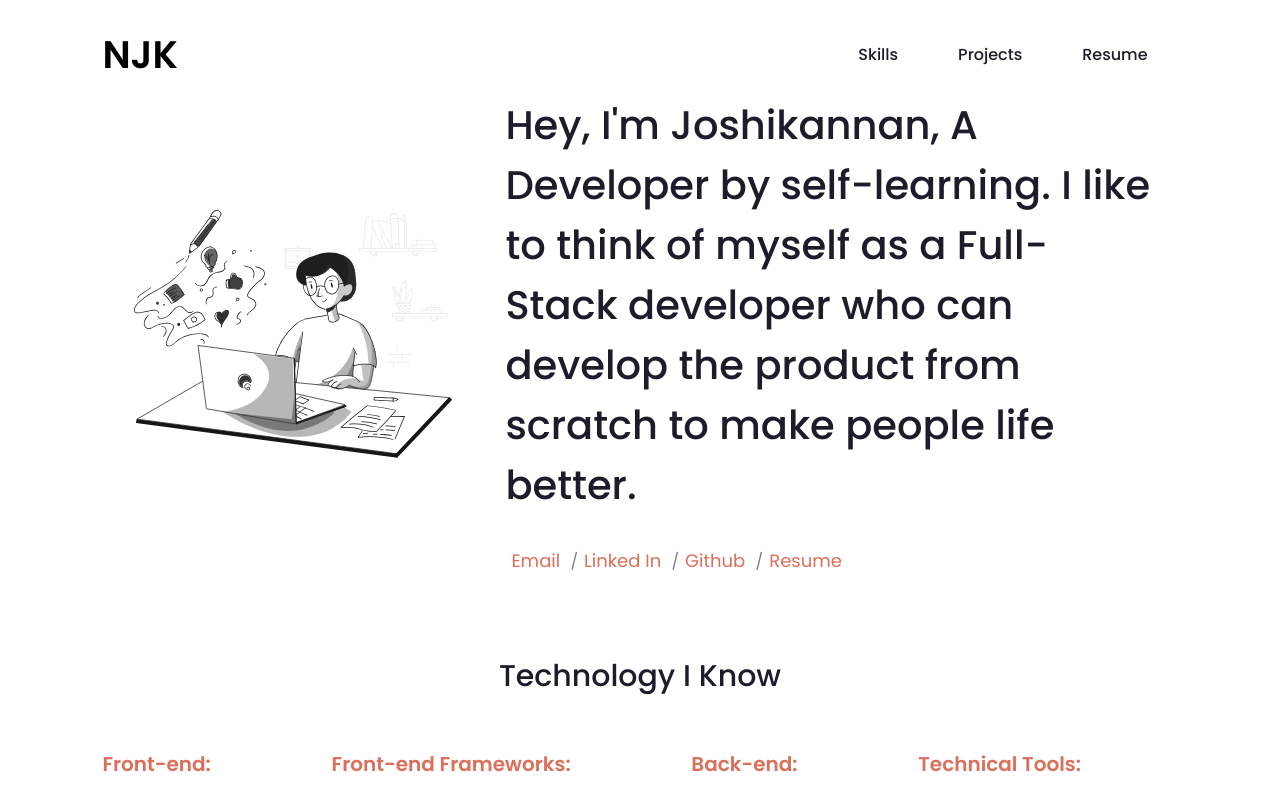
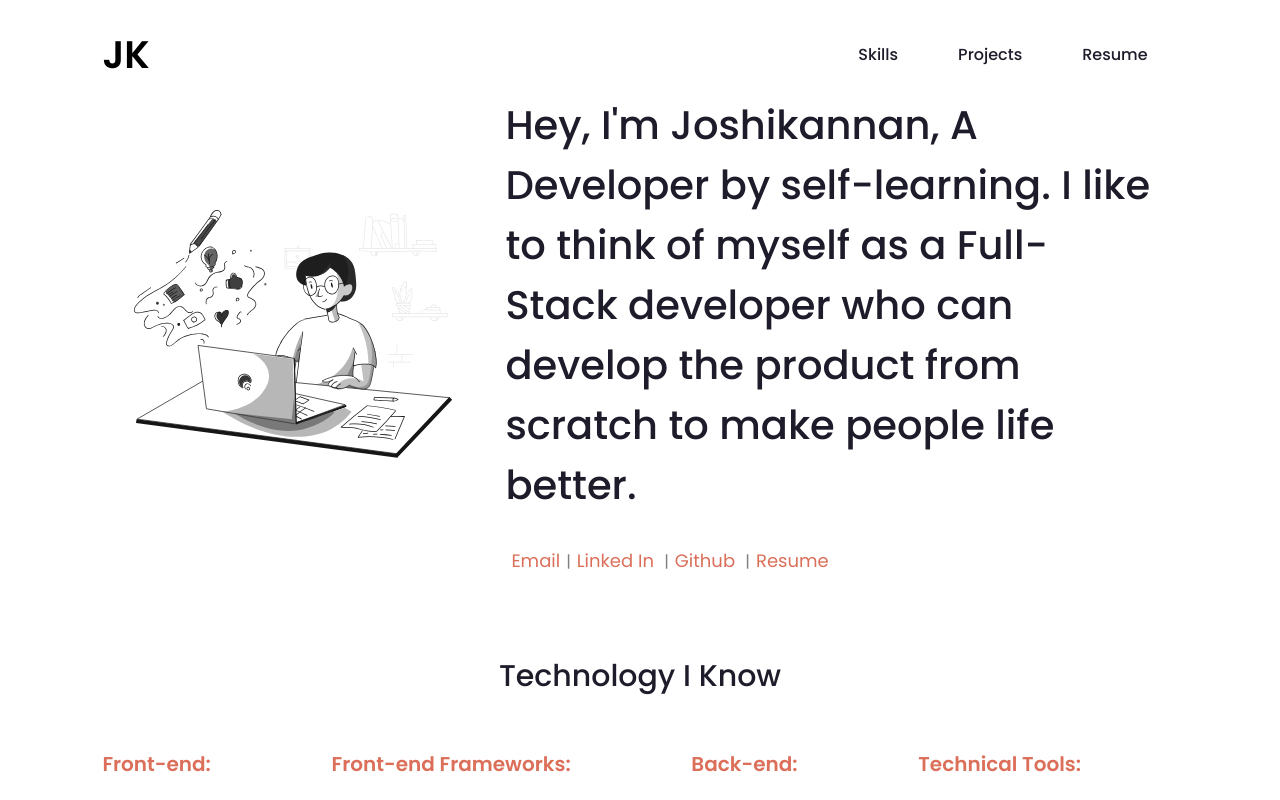
Before and after one commit to joshikannan/Portfolio, a React (Vite) app: page / in a window 1280 px wide. Shown: the top 800 px of the page. Built offline with nearby package versions, Linux system fonts and the light colour scheme.

Commit message:
update links

```diff
--- a/package.json
+++ b/package.json
@@ -26,6 +26,6 @@
     "eslint-plugin-react": "^7.32.2",
     "eslint-plugin-react-hooks": "^4.6.0",
     "eslint-plugin-react-refresh": "^0.3.4",
-    "vite": "^4.3.2"
+    "vite": "^4.5.3"
   }
 }
--- a/src/components/Footer.jsx
+++ b/src/components/Footer.jsx
@@ -18,7 +18,7 @@
           <a
             className="c-l"
             target="_blank"
-            href="https://www.linkedin.com/in/joshi-kanan-1366b724a/"
+            href="https://www.linkedin.com/in/joshikannan-neelanarayanan/"
           >
             Linked In
           </a>{" "}
--- a/src/components/Header.jsx
+++ b/src/components/Header.jsx
@@ -9,7 +9,7 @@
     <>
       <header>
         <a href="#home" className="logo">
-          NJK
+          JK
         </a>
         <div className="main">
           <ul className="navbar">
--- a/src/components/Hero.jsx
+++ b/src/components/Hero.jsx
@@ -18,28 +18,30 @@
           <div className="contact-links">
             <a
               className="c-l"
-              blank="true"
+              target="_blank"
               href="mailto:joshikannan9977@gmail.com"
             >
               Email
-            </a>{" "}
-            /
+            </a>
+            |
             <a
               className="c-l"
               blank="true"
-              href="https://www.linkedin.com/in/joshi-kanan-1366b724a/"
+              target="_blank"
+              href="https://www.linkedin.com/in/joshikannan-neelanarayanan/"
             >
               Linked In
             </a>{" "}
-            /
+            |
             <a
               className="c-l"
               blank="true"
+              target="_blank"
               href="https://github.com/joshikannan"
             >
               Github
             </a>{" "}
-            /
+            |
             <a className="c-l" target="_blank" href={Resume}>
               Resume
             </a>
```
Also changed, not shown: 2 other files (tests, documents, lock files or other folders).
